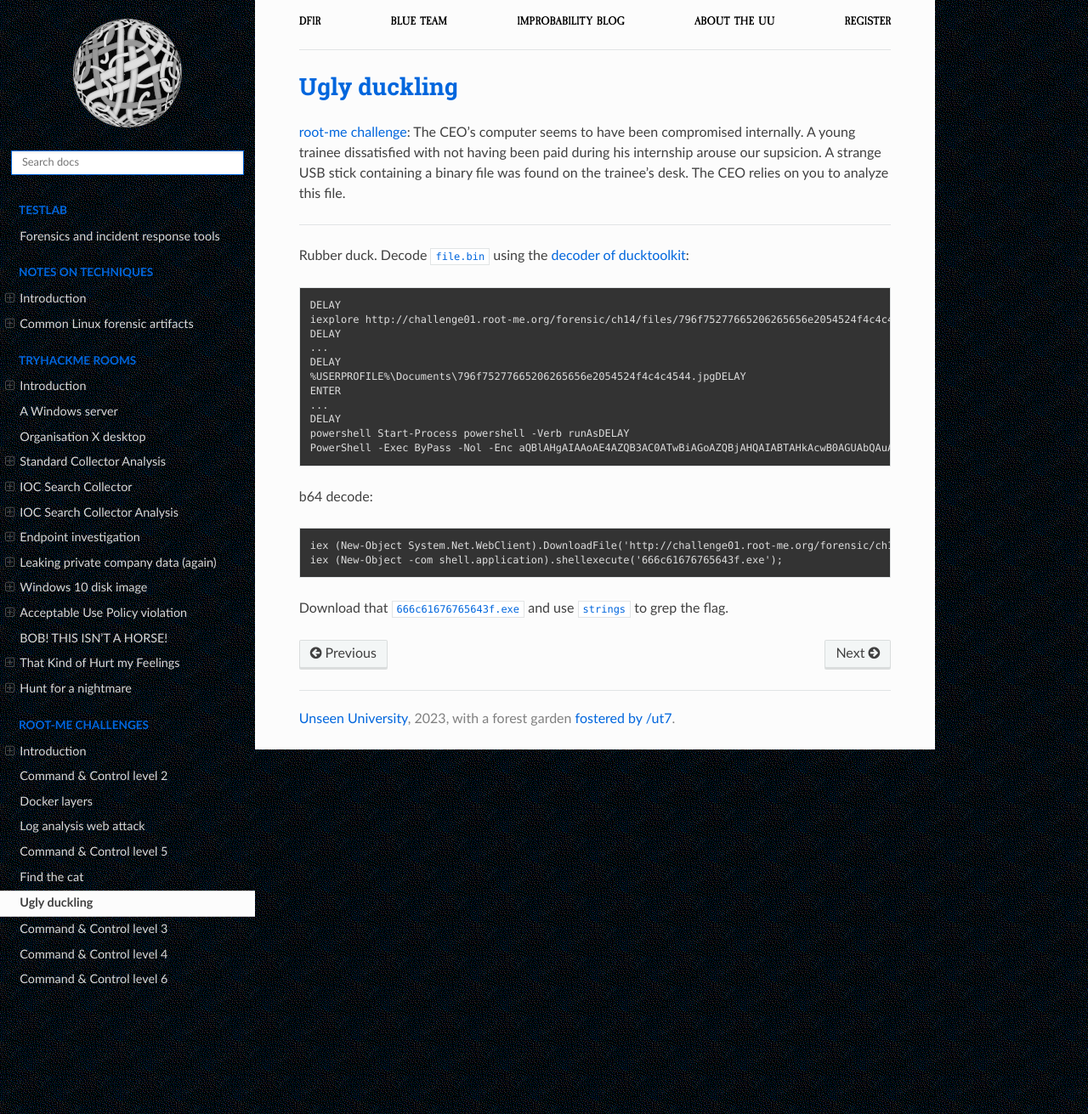
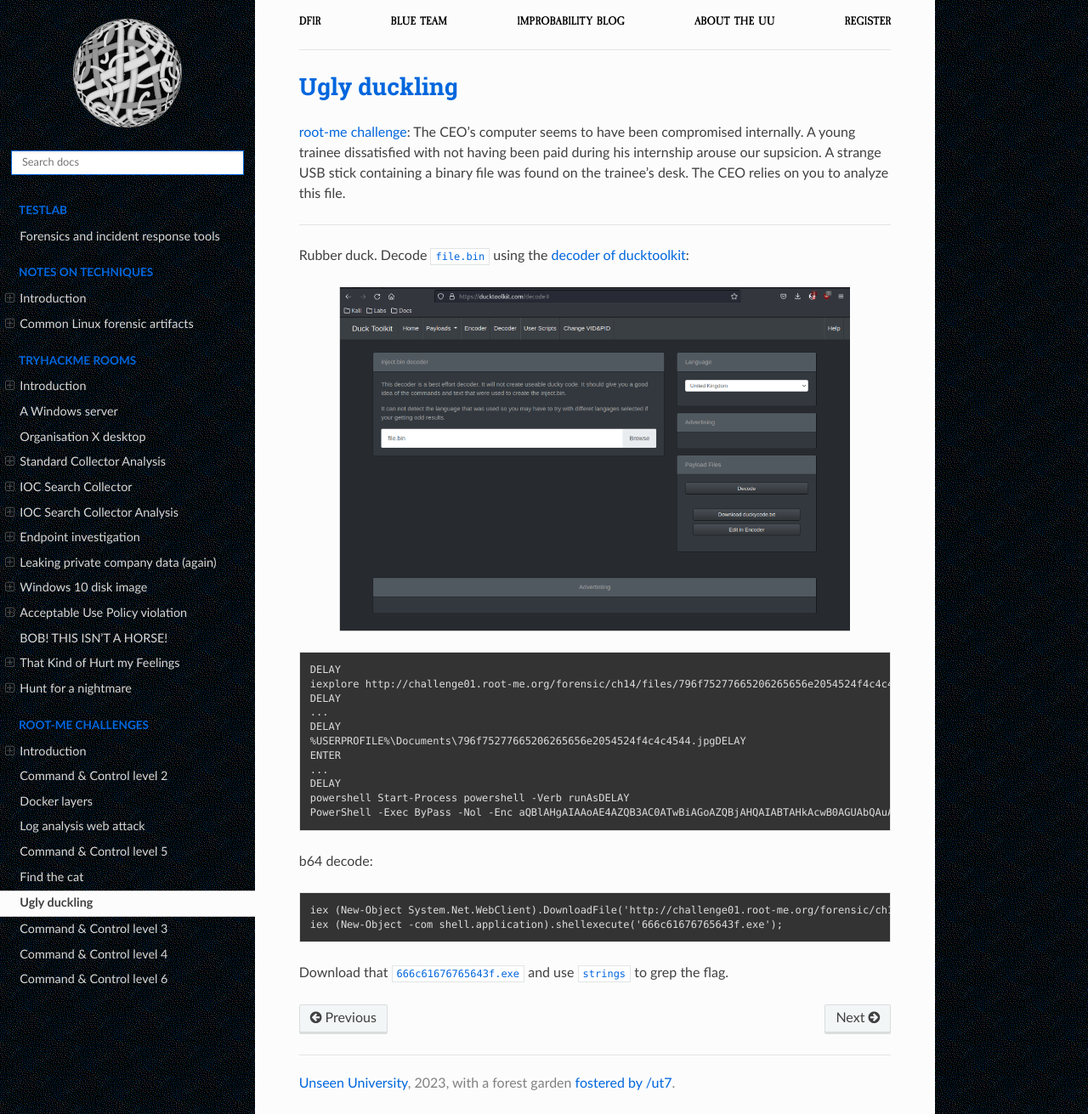
Before and after one commit to tymyrddin/blue-dfir, a Sphinx documentation site: the page built from source/docs/root-me/rubber-duck.md, in a window 1280 px wide and 1311 px high. Shown: the whole window at 85% size. Built offline with Sphinx 7.4.7 and the Read the Docs theme 2.0.0, drawn with Linux system fonts in a browser that asks for light colours.

Commit message:
added image

````diff
--- a/source/docs/root-me/rubber-duck.md
+++ b/source/docs/root-me/rubber-duck.md
@@ -5,6 +5,8 @@
 ----
 
 Rubber duck. Decode `file.bin` using the [decoder of ducktoolkit](https://ducktoolkit.com/decode):
+
+![Ducktools](../../_static/images/duck.png)
 
 ```text
 DELAY
````
